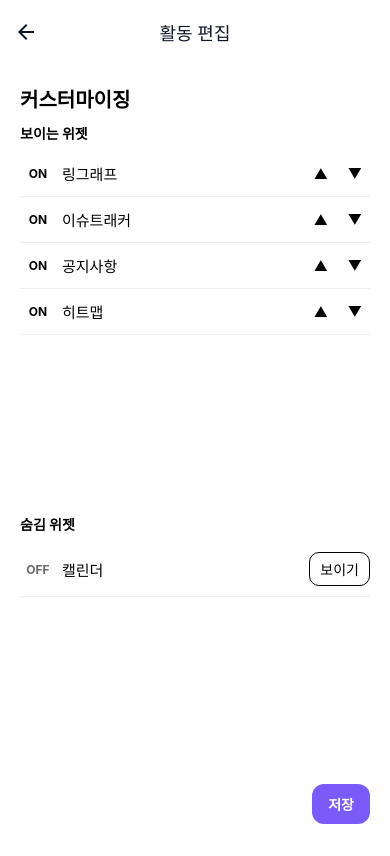
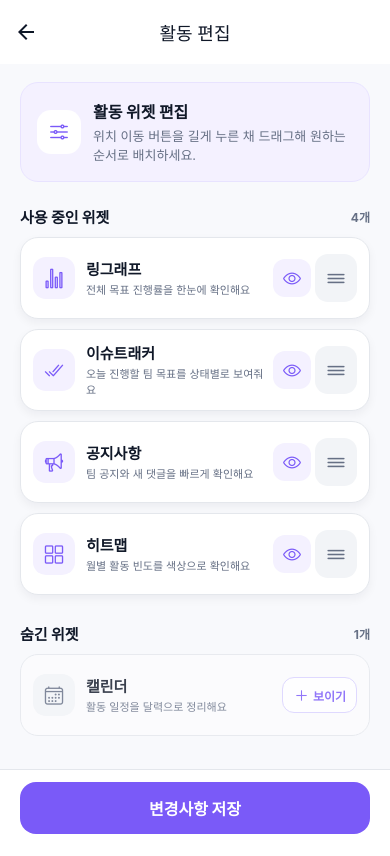
Before and after one commit to C4t4ddict/kkiri-kkiri, a React Native app: screen /ActivitySettingScreen in a window 390 px wide. Built offline with nearby package versions, Linux system fonts and the light colour scheme.

Commit message:
활동 위젯 드래그 편집과 아이콘 영역 개선

```diff
--- a/src/screens/ActivityScreen.tsx
+++ b/src/screens/ActivityScreen.tsx
@@ -333,14 +333,32 @@ export default function ActivityScreen() {
         {/* 상단 */}
         <AppHeader actions={
           <View style={styles.iconRow}>
-            <Pressable hitSlop={10}>
+            <Pressable
+              accessibilityRole="button"
+              accessibilityLabel="지난 활동"
+              accessibilityState={{ disabled: true }}
+              disabled
+              style={styles.iconButton}
+            >
               <Image source={require('../assets/folder.png')} style={styles.icon} resizeMode="contain" />
             </Pressable>
-            <Pressable hitSlop={10} onPress={() => navigation.navigate('ActivitySettingScreen', {teamId: selected?.teamId ?? undefined,})}>
-              <Image source={require('../assets/settings-01.png')} style={[styles.icon, { marginLeft: 16 }]} resizeMode="contain" />
+            <Pressable
+              accessibilityRole="button"
+              accessibilityLabel="활동 편집"
+              hitSlop={4}
+              onPress={() => navigation.navigate('ActivitySettingScreen', {teamId: selected?.teamId ?? undefined,})}
+              style={({ pressed }) => [styles.iconButton, pressed && styles.iconButtonPressed]}
+            >
+              <Image source={require('../assets/settings-01.png')} style={styles.icon} resizeMode="contain" />
             </Pressable>
-            <Pressable hitSlop={10} onPress={() => navigation.navigate('Notifications')}>
-              <Image source={require('../assets/bell.png')} style={[styles.icon, { marginLeft: 16 }]} resizeMode="contain" />
+            <Pressable
+              accessibilityRole="button"
+              accessibilityLabel="알림"
+              hitSlop={4}
+              onPress={() => navigation.navigate('Notifications')}
+              style={({ pressed }) => [styles.iconButton, pressed && styles.iconButtonPressed]}
+            >
+              <Image source={require('../assets/bell.png')} style={styles.icon} resizeMode="contain" />
             </Pressable>
           </View>
         } />
@@ -469,10 +487,22 @@ const styles = StyleSheet.create({
   iconRow: {
     flexDirection: 'row',
     alignItems: 'center',
+    gap: 4,
+  },
+  iconButton: {
+    width: 44,
+    height: 44,
+    alignItems: 'center',
+    justifyContent: 'center',
+    borderRadius: 14,
+  },
+  iconButtonPressed: {
+    backgroundColor: colors.primarySurface,
+    opacity: 0.72,
   },
   icon: {
-    width: 26,
-    height: 26,
+    width: 25,
+    height: 25,
   },
   selectRow: {
     marginTop: 18,
--- a/src/screens/ActivitySettingScreen.tsx
+++ b/src/screens/ActivitySettingScreen.tsx
@@ -1,121 +1,511 @@
-import React, { useEffect, useState } from 'react';
-import { View, Text, Pressable, StyleSheet, FlatList } from 'react-native';
+import React, { useEffect, useMemo, useRef, useState } from 'react';
+import {
+  Animated,
+  LayoutAnimation,
+  PanResponder,
+  Platform,
+  Pressable,
+  ScrollView,
+  StyleSheet,
+  Text,
+  UIManager,
+  View,
+} from 'react-native';
 import { useNavigation, useRoute } from '@react-navigation/native';
 import type { RouteProp } from '@react-navigation/native';
+import Icon from 'react-native-vector-icons/Ionicons';
 import type { RootStackParamList } from '../types';
 import { WidgetPref, WidgetId, DEFAULT_WIDGET_PREFS } from '../constants/widgets';
-import { loadWidgetPrefs, saveWidgetPrefs, reorder, toggleVisible } from '../utils/widgetPrefs';
+import { loadWidgetPrefs, saveWidgetPrefs, toggleVisible } from '../utils/widgetPrefs';
+import colors from '../config/colors';
 
-type R = RouteProp<RootStackParamList, 'ActivitySettingScreen'>;
-const FIXED_VISIBLE_IDS: WidgetId[] = [];
+type ActivitySettingRoute = RouteProp<RootStackParamList, 'ActivitySettingScreen'>;
+
+type WidgetMeta = {
+  title: string;
+  description: string;
+  icon: string;
+};
+
+type DraggableWidgetRowProps = {
+  item: WidgetPref;
+  index: number;
+  total: number;
+  onToggle: (id: WidgetId) => void;
+  onDrop: (id: WidgetId, targetIndex: number) => void;
+};
+
+const ROW_HEIGHT = 92;
+
+const WIDGET_META: Record<WidgetId, WidgetMeta> = {
+  ring: {
+    title: '링그래프',
+    description: '전체 목표 진행률을 한눈에 확인해요',
+    icon: 'stats-chart-outline',
+  },
+  issue: {
+    title: '이슈트래커',
+    description: '오늘 진행할 팀 목표를 상태별로 보여줘요',
+    icon: 'checkmark-done-outline',
+  },
+  notice: {
+    title: '공지사항',
+    description: '팀 공지와 새 댓글을 빠르게 확인해요',
+    icon: 'megaphone-outline',
+  },
+  calendar: {
+    title: '캘린더',
+    description: '활동 일정을 달력으로 정리해요',
+    icon: 'calendar-outline',
+  },
+  heatmap: {
+    title: '히트맵',
+    description: '월별 활동 빈도를 색상으로 확인해요',
+    icon: 'grid-outline',
+  },
+};
+
+if (Platform.OS === 'android' && UIManager.setLayoutAnimationEnabledExperimental) {
+  UIManager.setLayoutAnimationEnabledExperimental(true);
+}
+
+function clamp(value: number, min: number, max: number) {
+  return Math.min(Math.max(value, min), max);
+}
+
+function normalizeOrder(items: WidgetPref[]) {
+  return items.map((item, index) => ({ ...item, order: (index + 1) * 10 }));
+}
+
+function DraggableWidgetRow({
+  item,
+  index,
+  total,
+  onToggle,
+  onDrop,
+}: DraggableWidgetRowProps) {
+  const translateY = useRef(new Animated.Value(0)).current;
+  const [dragging, setDragging] = useState(false);
+  const itemId = item.id;
+
+  const panResponder = useMemo(
+    () => PanResponder.create({
+      onStartShouldSetPanResponder: () => true,
+      onMoveShouldSetPanResponder: () => true,
+      onPanResponderGrant: () => {
+        translateY.stopAnimation();
+        translateY.setValue(0);
+        setDragging(true);
+      },
+      onPanResponderMove: Animated.event([null, { dy: translateY }], {
+        useNativeDriver: false,
+      }),
+      onPanResponderRelease: (_, gestureState) => {
+        const offset = Math.round(gestureState.dy / ROW_HEIGHT);
+        const targetIndex = clamp(index + offset, 0, total - 1);
+        const settledOffset = gestureState.dy - ((targetIndex - index) * ROW_HEIGHT);
+
+        translateY.setValue(settledOffset);
+        onDrop(itemId, targetIndex);
+        Animated.spring(translateY, {
+          toValue: 0,
+          damping: 18,
+          stiffness: 190,
+          mass: 0.8,
+          useNativeDriver: true,
+        }).start(() => setDragging(false));
+      },
+      onPanResponderTerminate: () => {
+        Animated.spring(translateY, {
+          toValue: 0,
+          damping: 18,
+          stiffness: 190,
+          mass: 0.8,
+          useNativeDriver: true,
+        }).start(() => setDragging(false));
+      },
+    }),
+    [index, itemId, onDrop, total, translateY],
+  );
+
+  const meta = WIDGET_META[item.id];
+
+  return (
+    <Animated.View
+      style={[
+        styles.widgetCard,
+        dragging && styles.widgetCardDragging,
+        { transform: [{ translateY }] },
+      ]}
+    >
+      <View style={styles.widgetIconBox}>
+        <Icon name={meta.icon} size={21} color={colors.primary} />
+      </View>
+      <View style={styles.widgetCopy}>
+        <Text style={styles.widgetTitle}>{meta.title}</Text>
+        <Text style={styles.widgetDescription} numberOfLines={2}>
+          {meta.description}
+        </Text>
+      </View>
+      <Pressable
+        accessibilityRole="switch"
+        accessibilityLabel={`${meta.title} 표시`}
+        accessibilityState={{ checked: true }}
+        onPress={() => onToggle(item.id)}
+        style={({ pressed }) => [styles.visibilityButton, pressed && styles.pressed]}
+      >
+        <Icon name="eye-outline" size={19} color={colors.primary} />
+      </Pressable>
+      <Animated.View
+        accessibilityRole="adjustable"
+        accessibilityLabel={`${meta.title} 위치 이동`}
+        style={[styles.dragHandle, dragging && styles.dragHandleActive]}
+        {...panResponder.panHandlers}
+      >
+        <Icon name="reorder-three-outline" size={25} color={dragging ? '#FFFFFF' : colors.textSub} />
+      </Animated.View>
+    </Animated.View>
+  );
+}
+
+function HiddenWidgetRow({ item, onToggle }: Pick<DraggableWidgetRowProps, 'item' | 'onToggle'>) {
+  const meta = WIDGET_META[item.id];
+
+  return (
+    <View style={[styles.widgetCard, styles.hiddenCard]}>
+      <View style={[styles.widgetIconBox, styles.hiddenIconBox]}>
+        <Icon name={meta.icon} size={21} color={colors.textSub} />
+      </View>
+      <View style={styles.widgetCopy}>
+        <Text style={styles.widgetTitle}>{meta.title}</Text>
+        <Text style={styles.widgetDescription} numberOfLines={1}>{meta.description}</Text>
+      </View>
+      <Pressable
+        accessibilityRole="button"
+        accessibilityLabel={`${meta.title} 보이기`}
+        onPress={() => onToggle(item.id)}
+        style={({ pressed }) => [styles.showButton, pressed && styles.pressed]}
+      >
+        <Icon name="add" size={17} color={colors.primary} />
+        <Text style={styles.showButtonText}>보이기</Text>
+      </Pressable>
+    </View>
+  );
+}
 
 export default function ActivitySettingScreen() {
-  const nav = useNavigation();
-  const route = useRoute<R>();
+  const navigation = useNavigation();
+  const route = useRoute<ActivitySettingRoute>();
   const teamId = route.params?.teamId ?? null;
+  const [prefs, setPrefs] = useState<WidgetPref[]>(DEFAULT_WIDGET_PREFS);
 
-  const [prefs, setPrefs] = useState<WidgetPref[]>(DEFAULT_WIDGET_PREFS);
-  const visible = prefs.filter(p=>p.visible).sort((a,b)=>a.order-b.order);
-  const hidden  = prefs.filter(p=>!p.visible).sort((a,b)=>a.order-b.order);
+  const visible = useMemo(
+    () => prefs.filter(pref => pref.visible).sort((a, b) => a.order - b.order),
+    [prefs],
+  );
+  const hidden = useMemo(
+    () => prefs.filter(pref => !pref.visible).sort((a, b) => a.order - b.order),
+    [prefs],
+  );
 
   useEffect(() => {
-    (async () => setPrefs(await loadWidgetPrefs(teamId)))();
+    loadWidgetPrefs(teamId).then(setPrefs);
   }, [teamId]);
 
-  const move = (index: number, dir: 'up' | 'down') => {
-    const list = [...visible];
-    const to = dir === 'up' ? index - 1 : index + 1;
-    if (to < 0 || to >= list.length) return;
-    const ids = list.map(x=>x.id);
-    const fromIdx = prefs.findIndex(p=>p.id===ids[index]);
-    const toIdx   = prefs.findIndex(p=>p.id===ids[to]);
-    setPrefs(reorder(prefs, fromIdx, toIdx));
+  const onToggle = (id: WidgetId) => {
+    LayoutAnimation.configureNext(LayoutAnimation.Presets.easeInEaseOut);
+    setPrefs(current => {
+      const toggled = toggleVisible(current, id);
+      const nextVisible = toggled.filter(pref => pref.visible).sort((a, b) => a.order - b.order);
+      const nextHidden = toggled.filter(pref => !pref.visible).sort((a, b) => a.order - b.order);
+      return normalizeOrder([...nextVisible, ...nextHidden]);
+    });
   };
 
-  const onToggle = (id: WidgetId) => {
-    if (FIXED_VISIBLE_IDS.includes(id)) return;
-    setPrefs(prev => toggleVisible(prev, id));
+  const onDrop = (id: WidgetId, targetIndex: number) => {
+    LayoutAnimation.configureNext({
+      duration: 220,
+      update: { type: LayoutAnimation.Types.easeInEaseOut },
+    });
+    setPrefs(current => {
+      const currentVisible = current
+        .filter(pref => pref.visible)
+        .sort((a, b) => a.order - b.order);
+      const fromIndex = currentVisible.findIndex(pref => pref.id === id);
+      if (fromIndex < 0 || fromIndex === targetIndex) return current;
+
+      const nextVisible = [...currentVisible];
+      const [moved] = nextVisible.splice(fromIndex, 1);
+      nextVisible.splice(targetIndex, 0, moved);
+      const currentHidden = current
+        .filter(pref => !pref.visible)
+        .sort((a, b) => a.order - b.order);
+      return normalizeOrder([...nextVisible, ...currentHidden]);
+    });
   };
 
   const onSave = async () => {
     await saveWidgetPrefs(prefs, teamId);
-    // 이전 화면이 다시 포커스될 때 로드하도록 하면 충분하지만,
-    // 바로 반영 원하면 파라미터 플래그를 내려보내도 됨.
-    // @ts-ignore
-    nav.goBack();
+    navigation.goBack();
   };
 
-  const Row = ({ item, idx, canMove }: { item: WidgetPref; idx: number; canMove: boolean }) => (
-    <View style={s.row}>
-      <Text style={[s.eye, item.visible ? s.eyeOn : s.eyeOff]} onPress={() => onToggle(item.id)}>
-        {FIXED_VISIBLE_IDS.includes(item.id) ? '고정' : item.visible ? 'ON' : 'OFF'}
-      </Text>
-      <Text style={s.name}>
-        {label(item.id)}
-      </Text>
-      <View style={{flexDirection:'row'}}>
-        <Pressable disabled={!canMove || idx===0} onPress={() => move(idx, 'up')}   style={({pressed})=>[s.ctrl, (pressed && canMove && idx>0) && {opacity:0.6}]}>
-          <Text>▲</Text>
-        </Pressable>
-        <Pressable disabled={!canMove || idx===visible.length-1} onPress={() => move(idx, 'down')} style={({pressed})=>[s.ctrl, (pressed && canMove && idx<visible.length-1) && {opacity:0.6}]}>
-          <Text>▼</Text>
+  return (
+    <View style={styles.screen}>
+      <ScrollView
+        contentContainerStyle={styles.content}
+        showsVerticalScrollIndicator={false}
+        scrollEnabled={false}
+      >
+        <View style={styles.introCard}>
+          <View style={styles.introIcon}>
+            <Icon name="options-outline" size={22} color={colors.primary} />
+          </View>
+          <View style={styles.introCopy}>
+            <Text style={styles.introTitle}>활동 위젯 편집</Text>
+            <Text style={styles.introDescription}>
+              위치 이동 버튼을 길게 누른 채 드래그해 원하는 순서로 배치하세요.
+            </Text>
+          </View>
+        </View>
+
+        <View style={styles.sectionHeader}>
+          <Text style={styles.sectionTitle}>사용 중인 위젯</Text>
+          <Text style={styles.sectionCount}>{visible.length}개</Text>
+        </View>
+        <View style={styles.listGap}>
+          {visible.length === 0 ? (
+            <Text style={styles.empty}>표시 중인 위젯이 없습니다.</Text>
+          ) : visible.map((item, index) => (
+            <DraggableWidgetRow
+              key={item.id}
+              item={item}
+              index={index}
+              total={visible.length}
+              onToggle={onToggle}
+              onDrop={onDrop}
+            />
+          ))}
+        </View>
+
+        <View style={[styles.sectionHeader, styles.hiddenSectionHeader]}>
+          <Text style={styles.sectionTitle}>숨긴 위젯</Text>
+          <Text style={styles.sectionCount}>{hidden.length}개</Text>
+        </View>
+        <View style={styles.listGap}>
+          {hidden.length === 0 ? (
+            <Text style={styles.empty}>숨긴 위젯이 없습니다.</Text>
+          ) : hidden.map(item => (
+            <HiddenWidgetRow key={item.id} item={item} onToggle={onToggle} />
+          ))}
+        </View>
+      </ScrollView>
+
+      <View style={styles.footer}>
+        <Pressable
+          accessibilityRole="button"
+          onPress={onSave}
+          style={({ pressed }) => [styles.saveButton, pressed && styles.saveButtonPressed]}
+        >
+          <Text style={styles.saveButtonText}>변경사항 저장</Text>
         </Pressable>
       </View>
     </View>
   );
-
-  return (
-    <View style={s.wrap}>
-      <Text style={s.title}>커스터마이징</Text>
-
-      <Text style={s.section}>보이는 위젯</Text>
-      {visible.length === 0 ? <Text style={s.empty}>보이는 항목 없음</Text> :
-        <FlatList
-          data={visible}
-          keyExtractor={i=>i.id}
-          renderItem={({item, index}) => <Row item={item} idx={index} canMove />}
-          scrollEnabled={false}
-        />
-      }
-
-      <Text style={[s.section,{marginTop:16}]}>숨김 위젯</Text>
-      {hidden.length === 0 ? <Text style={s.empty}>숨김 항목 없음</Text> :
-        <FlatList
-          data={hidden}
-          keyExtractor={i=>i.id}
-          renderItem={({item}) =>
-            <View style={s.row}>
-              <Text style={[s.eye, s.eyeOff]} onPress={() => onToggle(item.id)}>OFF</Text>
-              <Text style={s.name}>{label(item.id)}</Text>
-              <Pressable onPress={() => onToggle(item.id)} style={s.showBtn}><Text>보이기</Text></Pressable>
-            </View>
-          }
-          scrollEnabled={false}
-        />
-      }
-
-      <Pressable onPress={onSave} style={s.saveBtn}><Text style={s.saveTxt}>저장</Text></Pressable>
-    </View>
-  );
 }
 
-const label = (id: WidgetId) =>
-  id === 'issue' ? '이슈트래커' :
-  id === 'notice' ? '공지사항' :
-  id === 'ring' ? '링그래프' :
-  id === 'calendar' ? '캘린더' : '히트맵';
-
-const s = StyleSheet.create({
-  wrap: { flex:1, backgroundColor:'#fff', padding:20 },
-  title:{ fontSize:20, fontWeight:'800', marginBottom:10 },
-  section:{ fontSize:14, fontWeight:'700', marginBottom:8 },
-  row: { flexDirection:'row', alignItems:'center', justifyContent:'space-between', paddingVertical:10, borderBottomWidth:StyleSheet.hairlineWidth, borderColor:'#eee' },
-  eye: { width:36, textAlign:'center', fontSize:12, fontWeight:'700' },
-  eyeOn:{ opacity:1 }, eyeOff:{ opacity:0.6 },
-  name:{ flex:1, marginLeft:6, fontSize:15 },
-  ctrl:{ paddingHorizontal:8, paddingVertical:4, marginLeft:4 },
-  empty:{ color:'#9CA3AF' },
-  showBtn:{ paddingHorizontal:10, paddingVertical:6, borderWidth:StyleSheet.hairlineWidth, borderRadius:10 },
-  saveBtn:{ marginTop:24, alignSelf:'flex-end', backgroundColor:'#7A5AF8', paddingHorizontal:16, paddingVertical:10, borderRadius:12 },
-  saveTxt:{ color:'#fff', fontWeight:'700' },
+const styles = StyleSheet.create({
+  screen: {
+    flex: 1,
+    backgroundColor: '#F8F9FC',
+  },
+  content: {
+    paddingHorizontal: 20,
+    paddingTop: 18,
+    paddingBottom: 120,
+  },
+  introCard: {
+    flexDirection: 'row',
+    alignItems: 'center',
+    padding: 16,
+    borderWidth: 1,
+    borderColor: '#E8E3FF',
+    borderRadius: 18,
+    backgroundColor: colors.primarySurface,
+  },
+  introIcon: {
+    width: 44,
+    height: 44,
+    marginRight: 12,
+    alignItems: 'center',
+    justifyContent: 'center',
+    borderRadius: 14,
+    backgroundColor: '#FFFFFF',
+  },
+  introCopy: {
+    flex: 1,
+  },
+  introTitle: {
+    color: colors.textMain,
+    fontSize: 16,
+    fontWeight: '800',
+  },
+  introDescription: {
+    marginTop: 4,
+    color: colors.textSub,
+    fontSize: 13,
+    lineHeight: 19,
+  },
+  sectionHeader: {
+    flexDirection: 'row',
+    alignItems: 'center',
+    justifyContent: 'space-between',
+    marginTop: 24,
+    marginBottom: 10,
+  },
+  hiddenSectionHeader: {
+    marginTop: 28,
+  },
+  sectionTitle: {
+    color: colors.textMain,
+    fontSize: 15,
+    fontWeight: '800',
+  },
+  sectionCount: {
+    color: colors.textSub,
+    fontSize: 12,
+    fontWeight: '700',
+  },
+  listGap: {
+    gap: 10,
+  },
+  widgetCard: {
+    minHeight: 82,
+    flexDirection: 'row',
+    alignItems: 'center',
+    paddingHorizontal: 12,
+    paddingVertical: 11,
+    borderWidth: 1,
+    borderColor: colors.border,
+    borderRadius: 18,
+    backgroundColor: '#FFFFFF',
+    shadowColor: '#101828',
+    shadowOffset: { width: 0, height: 4 },
+    shadowOpacity: 0.05,
+    shadowRadius: 10,
+    elevation: 2,
+    zIndex: 1,
+  },
+  widgetCardDragging: {
+    borderColor: colors.primaryLight,
+    shadowColor: colors.primaryDark,
+    shadowOpacity: 0.18,
+    shadowRadius: 16,
+    elevation: 8,
+    zIndex: 20,
+  },
+  hiddenCard: {
+    opacity: 0.82,
+    backgroundColor: '#FCFCFD',
+    shadowOpacity: 0,
+    elevation: 0,
+  },
+  widgetIconBox: {
+    width: 42,
+    height: 42,
+    marginRight: 11,
+    alignItems: 'center',
+    justifyContent: 'center',
+    borderRadius: 13,
+    backgroundColor: colors.primarySurface,
+  },
+  hiddenIconBox: {
+    backgroundColor: '#F2F4F7',
+  },
+  widgetCopy: {
+    flex: 1,
+    paddingRight: 8,
+  },
+  widgetTitle: {
+    color: colors.textMain,
+    fontSize: 15,
+    fontWeight: '800',
+  },
+  widgetDescription: {
+    marginTop: 3,
+    color: colors.textSub,
+    fontSize: 11,
+    lineHeight: 16,
+  },
+  visibilityButton: {
+    width: 38,
+    height: 38,
+    marginRight: 4,
+    alignItems: 'center',
+    justifyContent: 'center',
+    borderRadius: 12,
+    backgroundColor: colors.primarySurface,
+  },
+  dragHandle: {
+    width: 42,
+    height: 48,
+    alignItems: 'center',
+    justifyContent: 'center',
+    borderRadius: 13,
+    backgroundColor: '#F2F4F7',
+  },
+  dragHandleActive: {
+    backgroundColor: colors.primary,
+  },
+  showButton: {
+    minHeight: 36,
+    flexDirection: 'row',
+    alignItems: 'center',
+    gap: 3,
+    paddingHorizontal: 10,
+    borderWidth: 1,
+    borderColor: '#D9D2FF',
+    borderRadius: 12,
+    backgroundColor: '#FFFFFF',
+  },
+  showButtonText: {
+    color: colors.primary,
+    fontSize: 12,
+    fontWeight: '800',
+  },
+  pressed: {
+    opacity: 0.58,
+  },
+  empty: {
+    paddingVertical: 18,
+    color: colors.textSub,
+    fontSize: 13,
+    textAlign: 'center',
+  },
+  footer: {
+    position: 'absolute',
+    right: 0,
+    bottom: 0,
+    left: 0,
+    paddingHorizontal: 20,
+    paddingTop: 12,
+    paddingBottom: 22,
+    borderTopWidth: StyleSheet.hairlineWidth,
+    borderTopColor: colors.border,
+    backgroundColor: '#FFFFFF',
+  },
+  saveButton: {
+    minHeight: 52,
+    alignItems: 'center',
+    justifyContent: 'center',
+    borderRadius: 16,
+    backgroundColor: colors.primary,
+  },
+  saveButtonPressed: {
+    backgroundColor: colors.primaryDark,
+  },
+  saveButtonText: {
+    color: '#FFFFFF',
+    fontSize: 16,
+    fontWeight: '800',
+  },
 });
```
Also changed, not shown: 1 other file (tests, documents, lock files or other folders).
